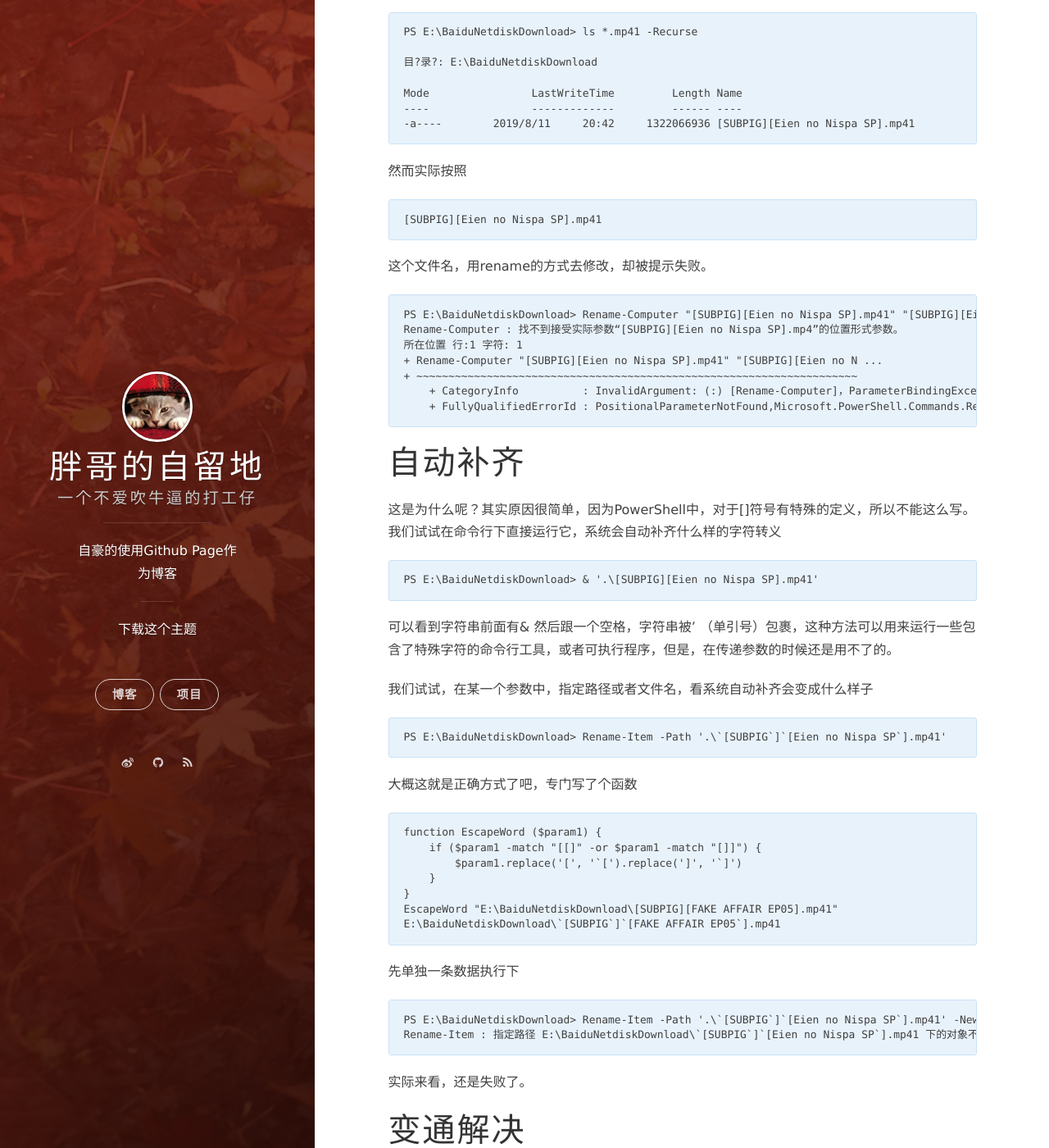
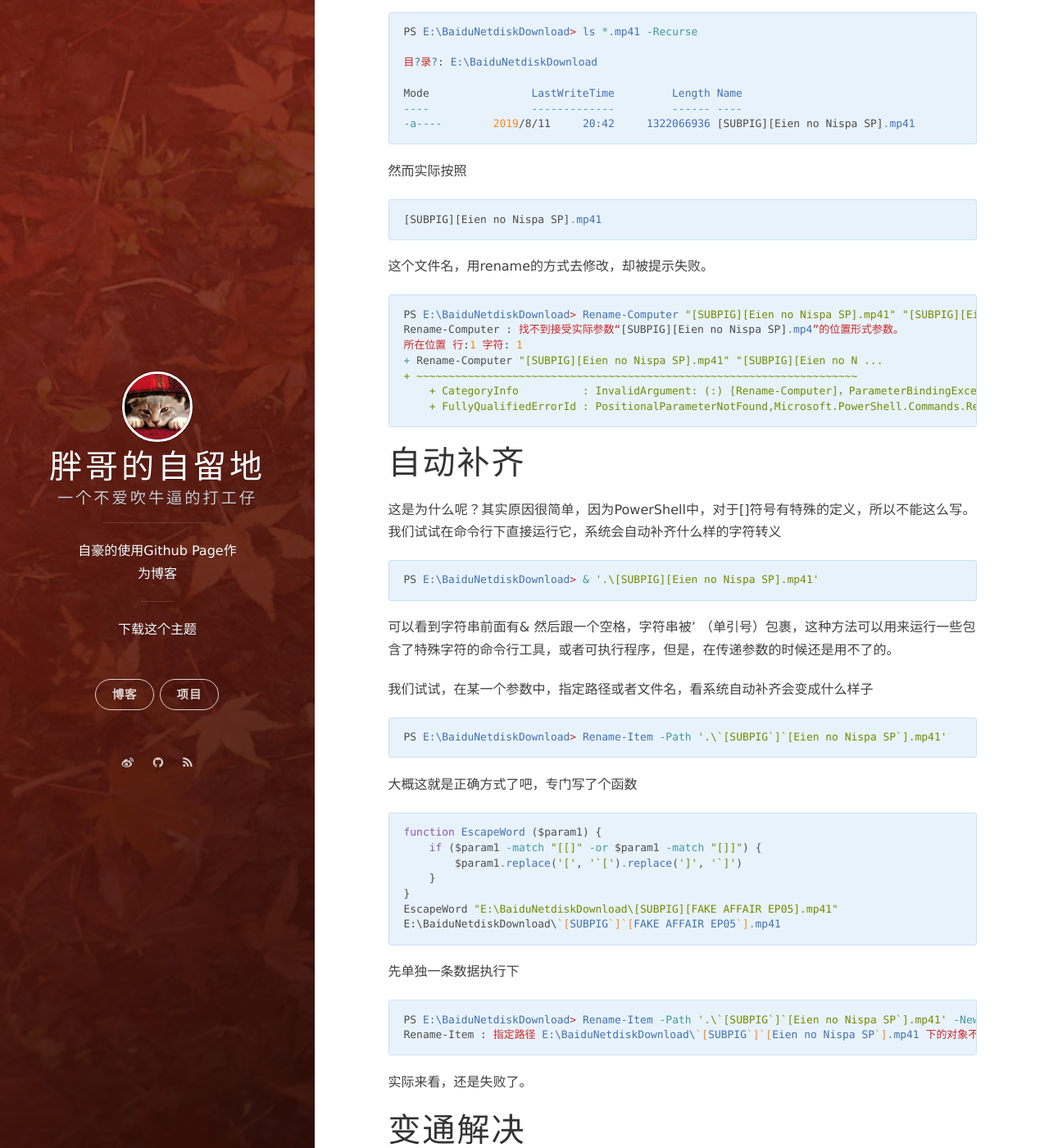
Before and after one commit to kukisama/kukisama.github.io, a Jekyll site: the page built from _posts/2019-08-16-PowerShell 文件名包含[]时，改后缀的方法.markdown, in a window 1280 px wide and 1400 px high, scrolled down 317 px. Shown: the whole window at 82% size. Built offline with Jekyll 4.4.1, drawn with Linux system fonts in a browser that asks for light colours; nearby versions of some CDN libraries; our own code applies the rules of GitHub Pages for plain Markdown files; comment, search, counter and statistics services are not loaded; some of the changed text lies outside the part shown.

Commit message:
Update 2019-08-16-PowerShell 文件名包含[]时，改后缀的方法.markdown

````diff
--- a/_posts/2019-08-16-PowerShell 文件名包含[]时，改后缀的方法.markdown
+++ b/_posts/2019-08-16-PowerShell 文件名包含[]时，改后缀的方法.markdown
@@ -1,6 +1,6 @@
 # 需求
 众所周知的问题，现在视频网站发布视频的方式方法已经有了很大的改变。比如mp4文件改名为mp41，类似下面这样
-```
+```powershell
 PS E:\BaiduNetdiskDownload> ls *.mp41 -Recurse
 
 目?录?: E:\BaiduNetdiskDownload
@@ -12,13 +12,13 @@ Mode                LastWriteTime         Length Name
 
 然而实际按照
 
-```
+```powershell
 [SUBPIG][Eien no Nispa SP].mp41
 ```
 这个文件名，用rename的方式去修改，却被提示失败。
 
 
-```
+```powershell
 PS E:\BaiduNetdiskDownload> Rename-Computer "[SUBPIG][Eien no Nispa SP].mp41" "[SUBPIG][Eien no Nispa SP].mp4"
 Rename-Computer : 找不到接受实际参数“[SUBPIG][Eien no Nispa SP].mp4”的位置形式参数。
 所在位置 行:1 字符: 1
@@ -32,7 +32,7 @@ Rename-Computer : 找不到接受实际参数“[SUBPIG][Eien no Nispa SP].mp4
 这是为什么呢？其实原因很简单，因为PowerShell中，对于[]符号有特殊的定义，所以不能这么写。
 我们试试在命令行下直接运行它，系统会自动补齐什么样的字符转义
 
-```
+```powershell
 PS E:\BaiduNetdiskDownload> & '.\[SUBPIG][Eien no Nispa SP].mp41'
 ```
 
@@ -41,13 +41,13 @@ PS E:\BaiduNetdiskDownload> & '.\[SUBPIG][Eien no Nispa SP].mp41'
 我们试试，在某一个参数中，指定路径或者文件名，看系统自动补齐会变成什么样子
 
 
-```
+```powershell
 PS E:\BaiduNetdiskDownload> Rename-Item -Path '.\`[SUBPIG`]`[Eien no Nispa SP`].mp41'
 ```
 
 大概这就是正确方式了吧，专门写了个函数
 
-```
+```powershell
 function EscapeWord ($param1) {
     if ($param1 -match "[[]" -or $param1 -match "[]]") {
         $param1.replace('[', '`[').replace(']', '`]')
@@ -59,7 +59,7 @@ E:\BaiduNetdiskDownload\`[SUBPIG`]`[FAKE AFFAIR EP05`].mp41
 
 先单独一条数据执行下
 
-```
+```powershell
 PS E:\BaiduNetdiskDownload> Rename-Item -Path '.\`[SUBPIG`]`[Eien no Nispa SP`].mp41' -NewName '.\`[SUBPIG`]`[Eien no Nispa SP`].mp4'
 Rename-Item : 指定路径 E:\BaiduNetdiskDownload\`[SUBPIG`]`[Eien no Nispa SP`].mp41 下的对象不存在。
 ```
@@ -69,7 +69,7 @@ Rename-Item : 指定路径 E:\BaiduNetdiskDownload\`[SUBPIG`]`[Eien no Nispa SP`
 # 变通解决
 实在是挺无语的，既然[]在PowerShell下被重新定义了，那CMD下总是好的吧。用CMD来混合一下。这次的做法是切割名称字符串，把最后一个字符串切掉，然后替换名称。依然可以达到需求，并且修改记录还会追加保存在一个文件中。
 
-```
+```powershell
 (Get-ChildItem *.mp41 -Recurse) | ForEach-Object { $fullname = $_.fullname
     $fullname
     $NewName = $_.name
@@ -92,14 +92,14 @@ https://answers.microsoft.com/en-us/windows/forum/windows_10-files/how-to-rename
 
 果然解决不了的时候直接上.net都是一件利器。
 
-```
+```powershell
 Get-ChildItem *.mp41 -Recurse | Rename-Item -newname { [io.path]::ChangeExtension($_.name, "mp4") }
 ```
 
 
 在https://stackoverflow.com/questions/5574648/use-regex-powershell-to-rename-files 也发现一个很有意思的替换方法，不过一样的，受限于[]，不太适合我的场景。
 
-```
+```powershell
 Get-ChildItem *.mp41 | ForEach-Object{ Rename-Item $_ $(($_.name -replace '^filename_+','') -replace '_+',' ') }
 ```
 
@@ -108,10 +108,10 @@ Get-ChildItem *.mp41 | ForEach-Object{ Rename-Item $_ $(($_.name -replace '^file
 其实到这里，还有一个坑，如果有一天，需要对包含[]的文件，替换文件名，应该如何做呢？
 
 # 完美解决
-感谢==唐老师在微信上指点==，在
+感谢`唐老师在微信上指点`，在
 https://docs.microsoft.com/en-us/powershell/module/microsoft.powershell.management/rename-item?view=powershell-6
 找到了这么一个参数。可以对路径名称不进行转义。经过测试，完美解决
-```
+```powershell
 -LiteralPath
 Specifies a path to one or more locations. The value of LiteralPath is used exactly as it is typed. No characters are interpreted as wildcards. If the path includes escape characters, enclose it in single quotation marks. Single quotation marks tell PowerShell not to interpret any characters as escape sequences.
 。
````
